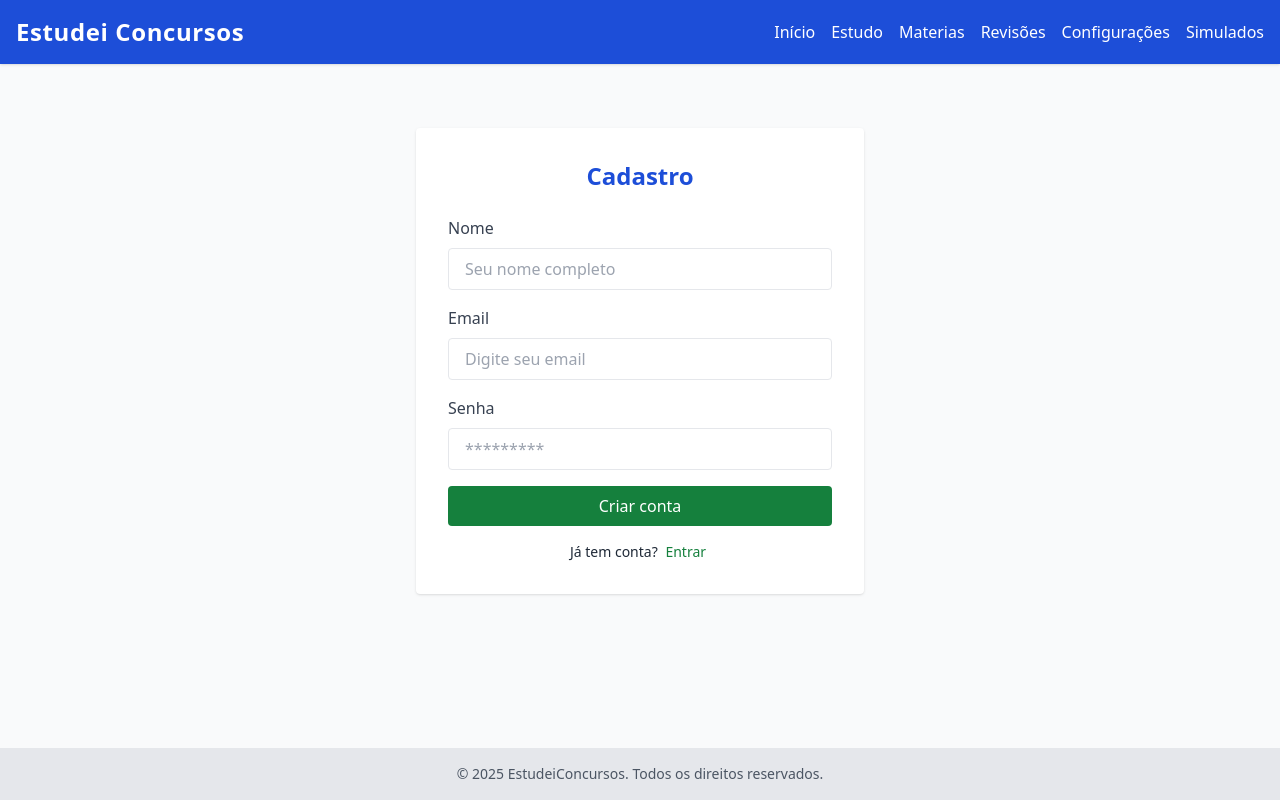
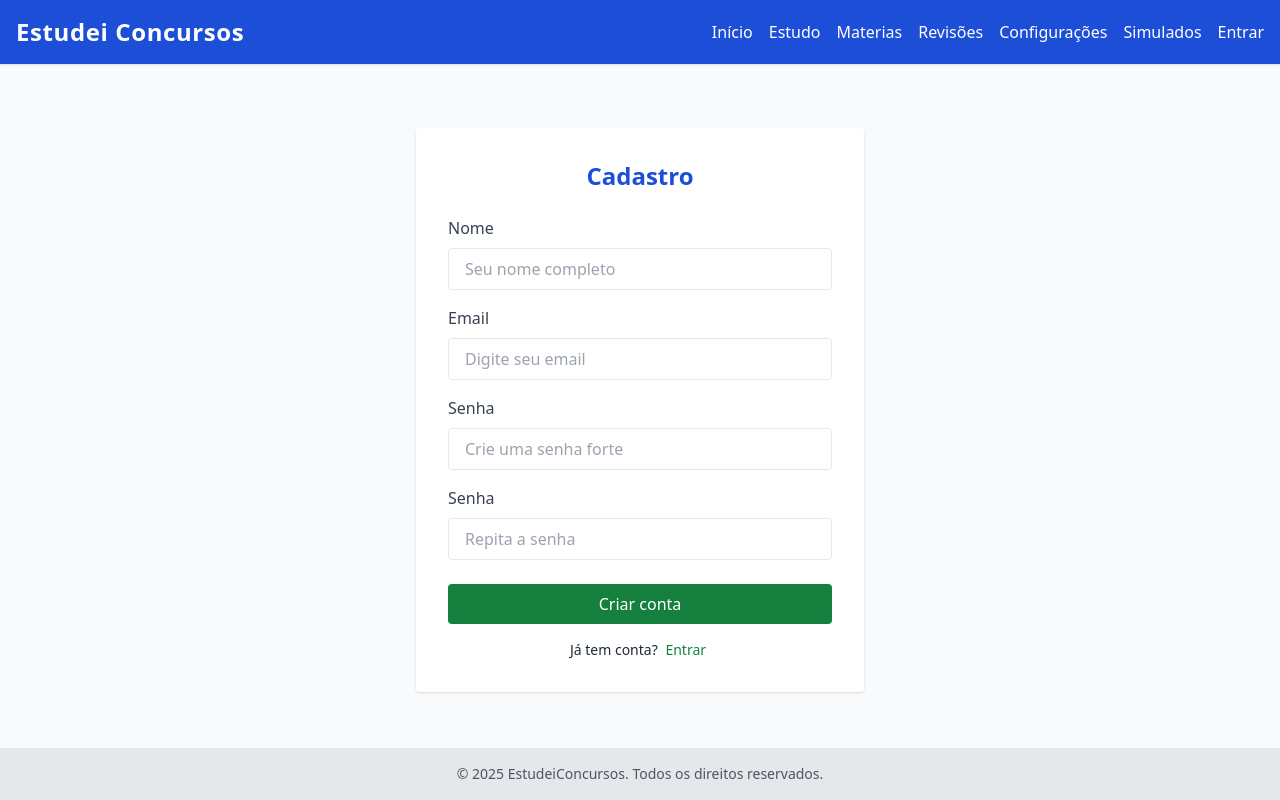
Before and after one commit to brjatoba92/estudei-concursos, a React (Create React App) app: page /register in a window 1280 px wide. Built offline with nearby package versions, Linux system fonts and the light colour scheme; no server answers.

Commit message:
Strong Password Policy implemented

```diff
--- a/src/components/Header.jsx
+++ b/src/components/Header.jsx
@@ -27,7 +27,7 @@ function Header() {
                     <Link to="/simulados" className="hover:underline">
                         Simulados
                     </Link>
-                    {/* <Link to="/login">Entrar</Link> */}
+                    <Link to="/login" className="hover:underline">Entrar</Link>
                     {/* <Link to="/dashboard">Painel</Link> */}
                 </nav>
             </div>
--- a/src/pages/Login.jsx
+++ b/src/pages/Login.jsx
@@ -21,7 +21,7 @@ function Login() {
 
     return (
         <div className="max-w-md mx-auto mt-10 mg-white p-8 rounded shadow">
-            <h2 className="text-2xl font-bold mb-6 text-center text-blue-700">Página de Login</h2>
+            <h2 className="text-2xl font-bold mb-6 text-center text-blue-700">Acesse a plataforma</h2>
             <form onSubmit={handleSubmit}>
                 <div className="mb-4">
                     <label className="block text-gray-700 mb-2">Email</label>
--- a/src/pages/Register.jsx
+++ b/src/pages/Register.jsx
@@ -8,12 +8,26 @@ function Register() {
     const [email, setEmail] = useState("");
     const [password, setPassword] = useState("");
     const [erro, setErro] = useState("");
+    const [confirmarSenha, setConfirmarSenha] = useState("");
     const navigate = useNavigate();
+
+    const senhaForteRegex = /^(?=.*[a-z])(?=.*[A-Z])(?=.*\d)(?=.*[\W_]).{6,}$/;
     const handleRegister = async (e) => {
         e.preventDefault();
+
+        if (!senhaForteRegex.test(password)) {
+            setErro("A senha deve conter pelo menos uma letra maiúscula, um número e um caractere especial.");
+            return;
+        }
+
+        if (password !== confirmarSenha) {
+            setErro("As senhas não coincidem.");
+            return;
+        }
+
         try {
             await createUserWithEmailAndPassword(auth, email, password);
-            navigate("/");
+            navigate("/dashboard");
         } catch (error) {
             setErro("Email ou senha invalidos");
         }
@@ -56,8 +70,21 @@ function Register() {
                     <input
                         type="password"
                         className="w-full px-4 py-2 border rounded focus:outline-none focus:ring-2 focus:ring-blue-500"
-                        placeholder="*********"
+                        placeholder="Crie uma senha forte"
                         value={password}
+                        onChange={(e) => setPassword(e.target.value)}
+                        required
+                    />
+                </div>
+                <div className="mb-4">
+                    <label className="block text-gray-700 mb-2">
+                        Senha
+                    </label>
+                    <input
+                        type="password"
+                        className="w-full px-4 py-2 border rounded focus:outline-none focus:ring-2 focus:ring-blue-500"
+                        placeholder="Repita a senha"
+                        value={confirmarSenha}
                         onChange={(e) => setPassword(e.target.value)}
                         required
                     />
@@ -65,7 +92,7 @@ function Register() {
                 {erro && <p className="text-red-500 text-center">{erro}</p>}
                 <button
                     type="submit"
-                    className="w-full bg-green-700 text-white py-2 rounded hover:bg-green-800"
+                    className="w-full bg-green-700 text-white py-2 rounded hover:bg-green-800 mt-2"
                 >
                     Criar conta
                 </button>
```
